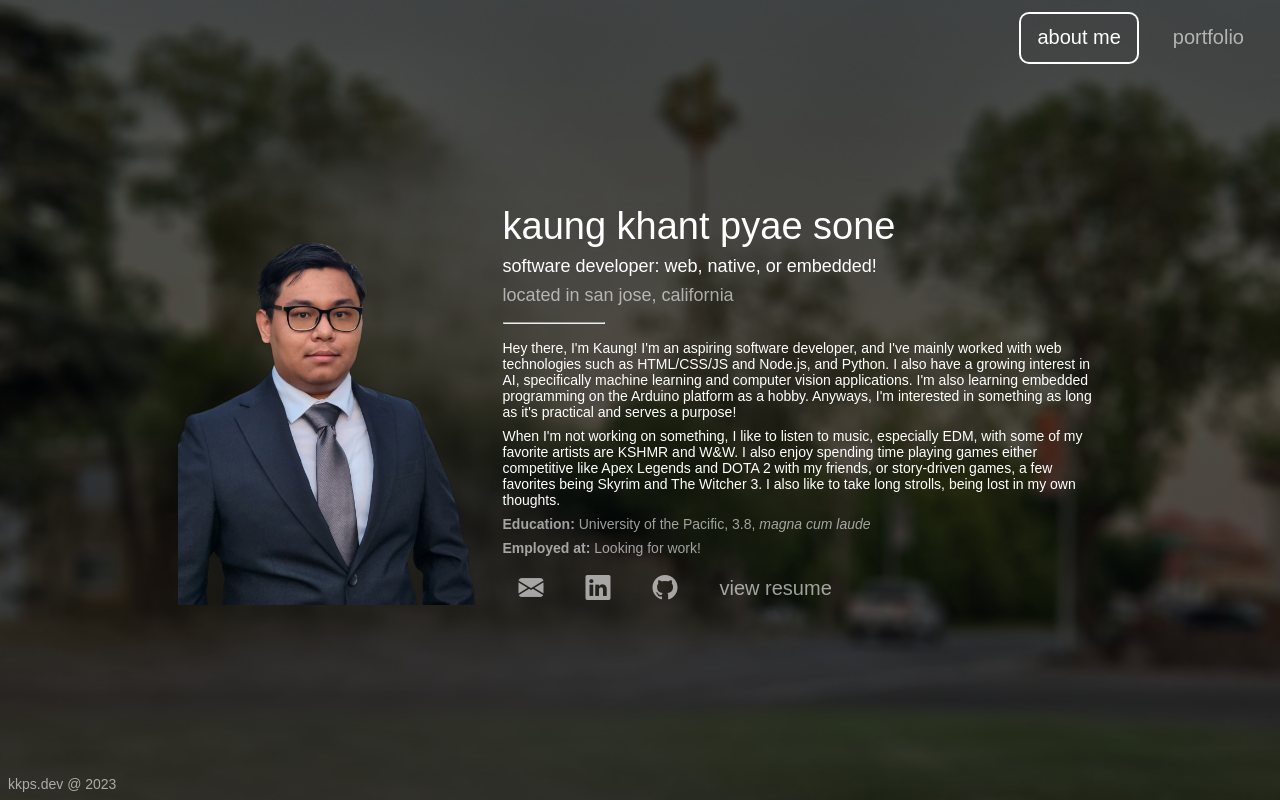
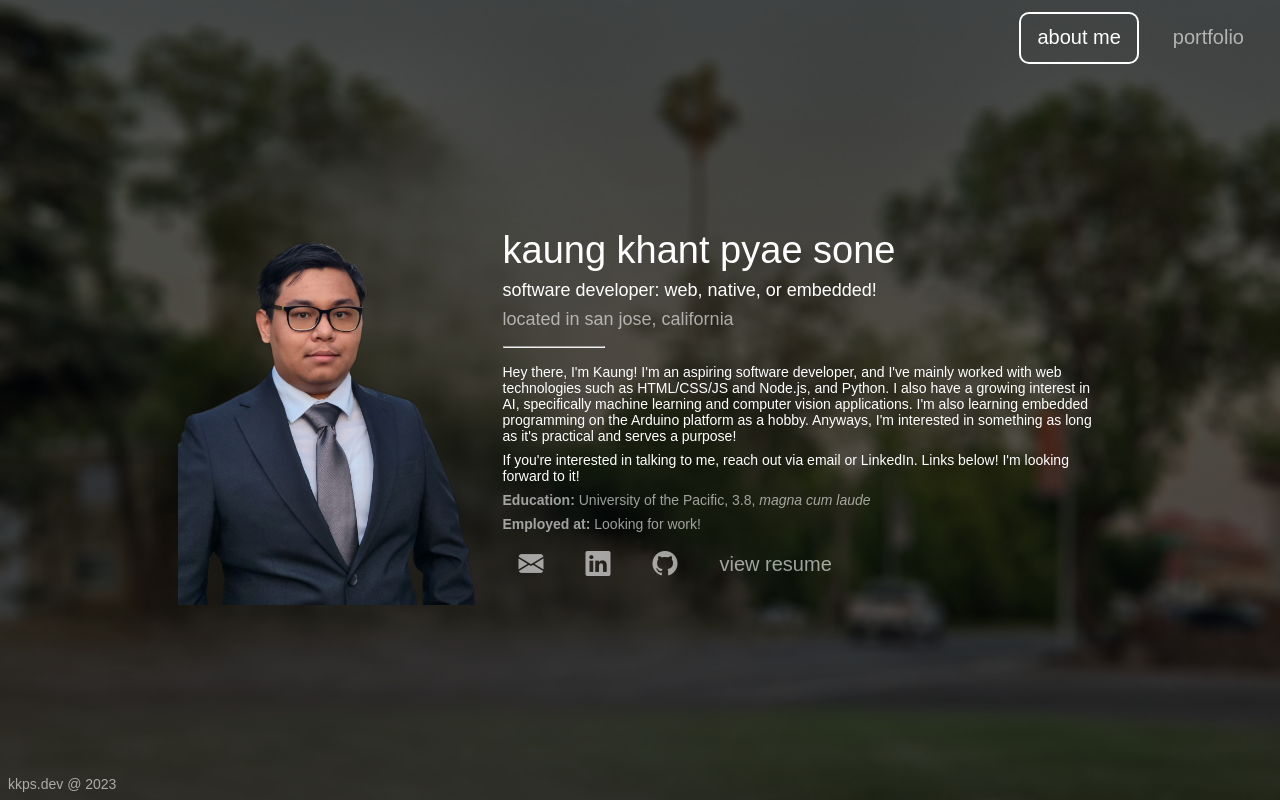
Before and after one commit to kkps-d/kkps-d.github.io, a React (Vite) app: page /about in a window 1280 px wide. Built offline with nearby package versions, Linux system fonts and the light colour scheme.

Commit message:
update about me page

```diff
--- a/src/views/AboutMe/AboutMe.jsx
+++ b/src/views/AboutMe/AboutMe.jsx
@@ -31,12 +31,8 @@ function AboutMe() {
         </p>
 
         <p>
-          When I'm not working on something, I like to listen to music,
-          especially EDM, with some of my favorite artists are KSHMR and W&W. I
-          also enjoy spending time playing games either competitive like Apex
-          Legends and DOTA 2 with my friends, or story-driven games, a few
-          favorites being Skyrim and The Witcher 3. I also like to take long
-          strolls, being lost in my own thoughts.
+          If you're interested in talking to me, reach out via email or LinkedIn. Links below!
+          I'm looking forward to it!
         </p>
 
         <p className="lighter-text">
```
